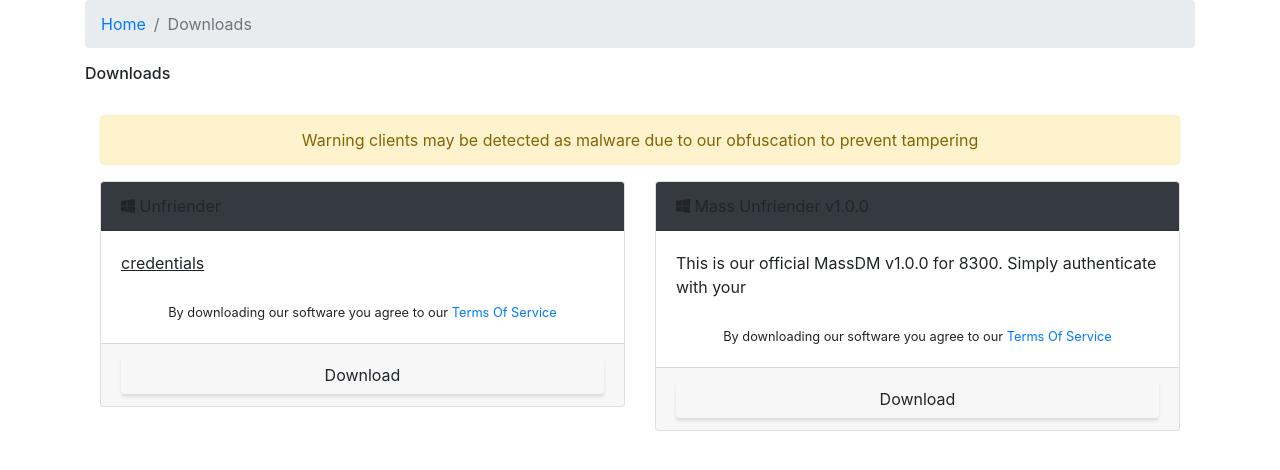
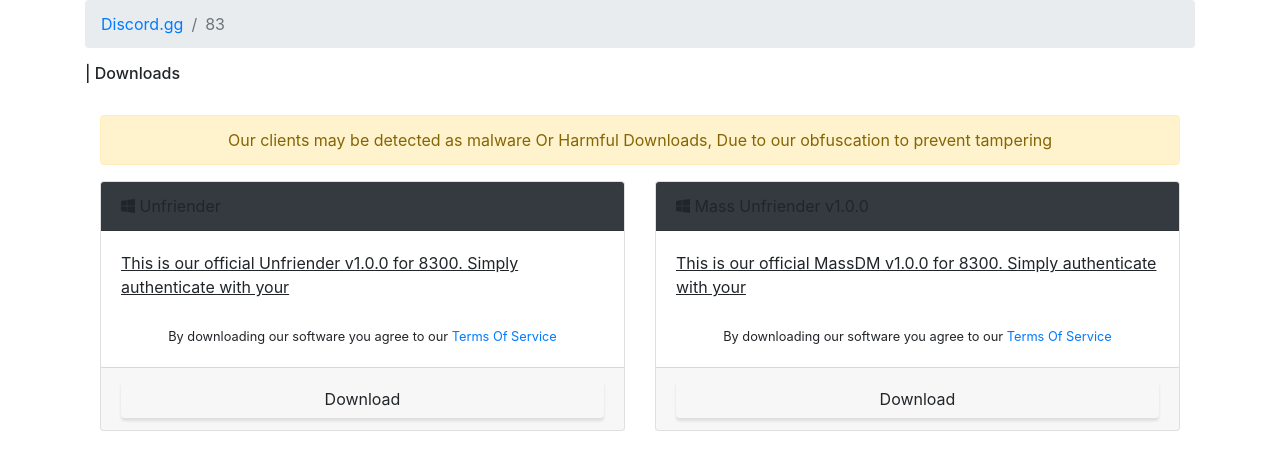
Before and after one commit to HertzTools/Hertz.github.io, a website with bundled scripts: page index.html in a window 1280 px wide. Built offline with nearby package versions, Linux system fonts and the light colour scheme.

Commit message:
Update index.html

```diff
--- a/index.html
+++ b/index.html
@@ -8,7 +8,7 @@
   <meta name="description" content="">
   <meta name="author" content="">
 
-  <title>Hertz </title>
+  <title>8300</title>
 
   <!-- Bootstrap Core CSS -->
   <link href="vendor/bootstrap/css/bootstrap.min.css" rel="stylesheet">
@@ -28,22 +28,22 @@
 <div class="container">
 <div class="slim-pageheader">
 <ol class="breadcrumb slim-breadcrumb">
-<li class="breadcrumb-item"><a href="#">Home</a></li>
-<li class="breadcrumb-item active" aria-current="page">Downloads</li>
+<li class="breadcrumb-item"><a href="#">Discord.gg</a></li>
+<li class="breadcrumb-item active" aria-current="page">83</li>
 </ol>
-<h6 class="slim-pagetitle">Downloads</h6>
+<h6 class="slim-pagetitle">| Downloads</h6>
 </div>
 <br>
 <div class="container">
 <div class="alert alert-warning" role="alert">
-<center>Warning clients may be detected as malware due to our obfuscation to prevent tampering</center>
+<center>Our clients may be detected as malware Or Harmful Downloads, Due to our obfuscation to prevent tampering</center>
 </div>
 <div class="row">
 <div class="col-md-6">
 <div class="card">
 <div class="card-header tx-medium bd-0 tx-white bg-dark"><i class="fab fa-windows"></i> Unfriender</div>
 <div class="card-body">
-<u>credentials</u><br><br>
+<u>This is our official Unfriender v1.0.0 for 8300. Simply authenticate with your</u><br><br>
 <center><small>By downloading our software you agree to our <a href="https://daddle.cc/tos">Terms Of Service</a></small></center>
 </div>
 <div class="card-footer">
@@ -55,8 +55,7 @@
 <div class="col-md-6">
 <div class="card">
 <div class="card-header tx-medium bd-0 tx-white bg-dark"><i class="fab fa-windows"></i> Mass Unfriender v1.0.0</div>
-<div class="card-body">
-This is our official MassDM v1.0.0 for 8300. Simply authenticate with your <u></u><br><br>
+<div class="card-body"> <u>This is our official MassDM v1.0.0 for 8300. Simply authenticate with your</u><br><br>
 <center><small>By downloading our software you agree to our <a href="https://skaddsaddle.cc/tos">Terms Of Service</a></small></center>
 </div>
 <div class="card-footer">
```
